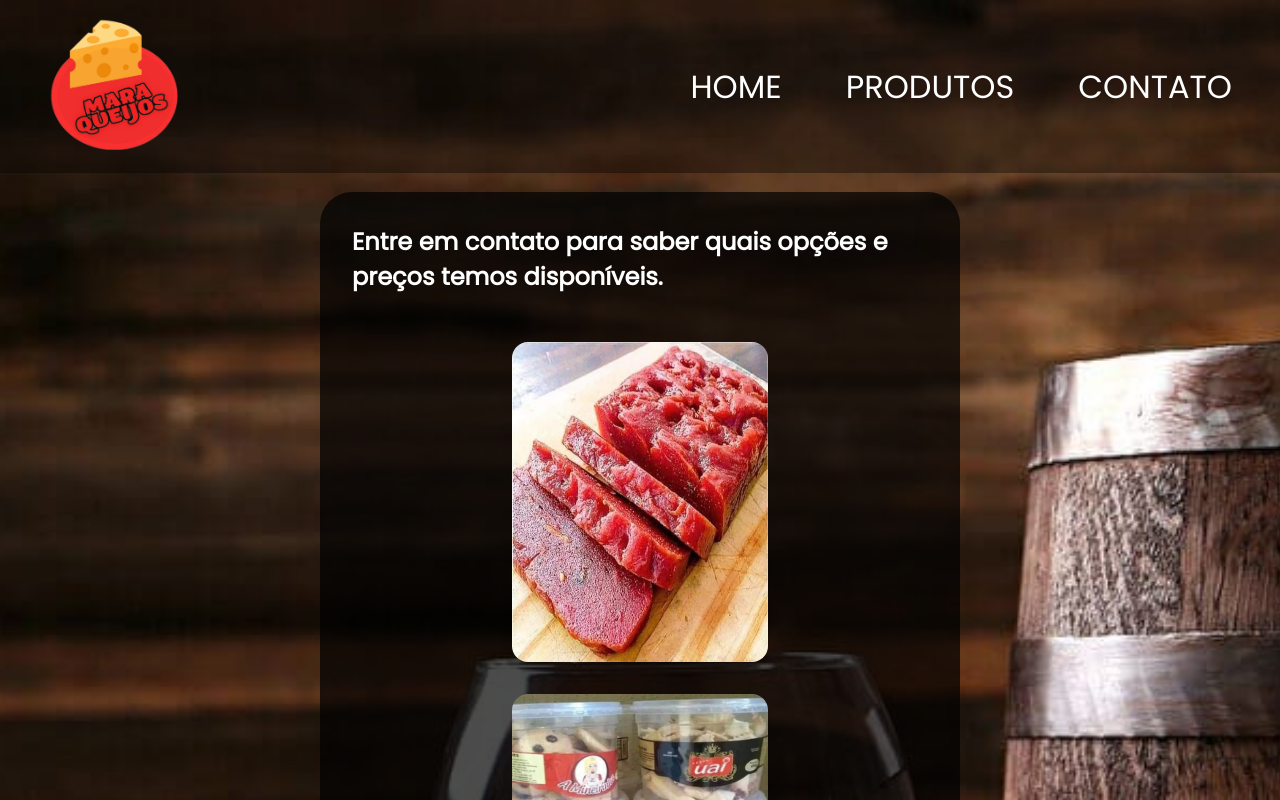
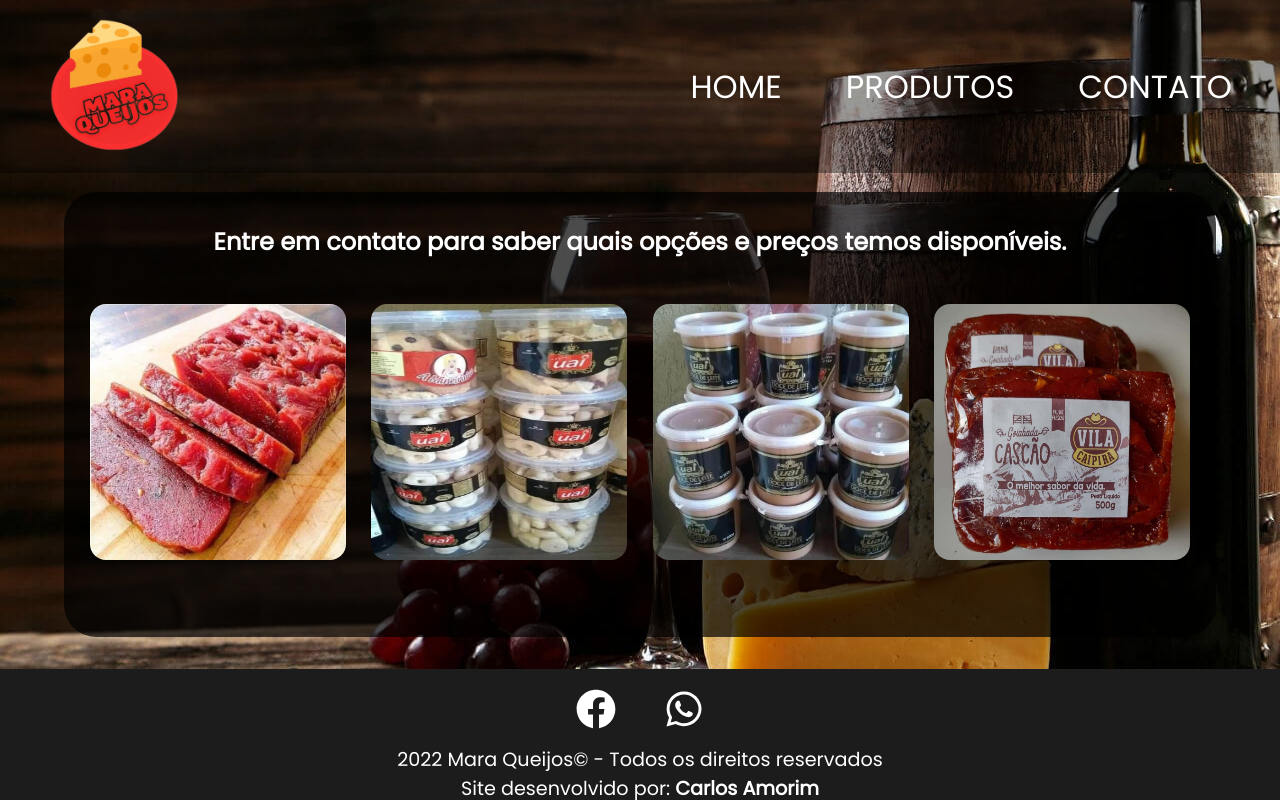
Before and after one commit to CarlosAmorim94/Mara_Queijos, a React (Create React App) app: page /candy in a window 1280 px wide. Shown: the top 800 px of the page. Built offline with nearby package versions, Linux system fonts and the light colour scheme.

Commit message:
Projeto finalizado

```diff
--- a/src/pages/contact/style.js
+++ b/src/pages/contact/style.js
@@ -2,6 +2,7 @@
 
 export const ContentStyled = styled.section`
   width: 100vw;
+  height: auto;
   display: flex;
   flex-wrap: wrap;
   padding-top: 7rem;
--- a/src/pages/product/candy/index.jsx
+++ b/src/pages/product/candy/index.jsx
@@ -1,5 +1,5 @@
 import React from 'react'
-import { Container } from './styles'
+import { ContainerStyled, ContentStyled } from './styles'
 import candy1 from '../../../img/doces/img5.jpg'
 import candy2 from '../../../img/doces/img16.jpg'
 import candy3 from '../../../img/doces/img17.jpg'
@@ -10,9 +10,8 @@
 
 export default function Candy() {
   return (
-    <Container>
-      <section>
-        <div className='content'>
+    <ContainerStyled>
+        <ContentStyled>
 
           <h2>Entre em
             <Link className='link' to="/contact"> contato </Link> para saber quais opções e preços temos disponíveis.</h2>
@@ -26,8 +25,7 @@
 
           </div>
 
-        </div>
-      </section>
-    </Container>
+        </ContentStyled>
+    </ContainerStyled>
   )
 }
--- a/src/pages/product/candy/styles.js
+++ b/src/pages/product/candy/styles.js
@@ -1,29 +1,19 @@
 import styled from "styled-components";
 
-export const Container = styled.main`
-
-  background-image: var(--background);
-  background-color: #cccccc;
-  height: auto;
-  width: 100vw;
-  background-position: center;
-  background-repeat: no-repeat;
-  background-size: cover;
-
-  section {
+export const ContainerStyled = styled.section`
     width: 100vw;
     height: auto;
     display: flex;
     justify-content: center;
     align-items: center;
+`
 
-
-    .content {
+export const ContentStyled = styled.div`
       display: flex;
       justify-content: center;
       align-items: center;
       flex-direction: column;
-      width: 50%;
+      width: 90vw;
       height: auto;
       margin: 12rem 0 2rem 0;
       background-color: rgba(0, 0, 0, 0.7);
@@ -31,22 +21,32 @@
       padding: 2rem;
 
       h2{
+        text-align: center;
         color: white;
       }
 
       .photos {
         margin: 2rem;
-        width: auto;
+        width: inherit;
         display: flex;
         justify-content: center;
         flex-wrap: wrap;
         align-items: center;
 
         img {
-          margin: 1rem;
+          margin: 1vw;
           width: 20vw;
-          height: 40vh;
+          height: 20vw;
           border-radius: 1rem;
+        }
+
+        @media (max-width: 867px) {
+          img {
+          margin: 1vw;
+          width: 35vw;
+          height: 35vw;
+          border-radius: 1rem;
+        }
         }
       }
 
@@ -57,6 +57,6 @@
         color: white;
       }
     }
-  }
+
 
 `
--- a/src/pages/product/cheese/index.jsx
+++ b/src/pages/product/cheese/index.jsx
@@ -1,5 +1,6 @@
 import React from 'react'
-import { Container } from './styles'
+import { ContainerStyled, ContentStyled, GridStyled } from './styles'
+import { Link } from 'react-router-dom'
 import cheese1 from '../../../img/queijos/img1.jpg'
 import cheese2 from '../../../img/queijos/img2.jpg'
 import cheese3 from '../../../img/queijos/img3.jpg'
@@ -21,19 +22,18 @@
 import cheese19 from '../../../img/queijos/img28.jpeg'
 import cheese20 from '../../../img/queijos/img29.jpeg'
 import cheese21 from '../../../img/queijos/img30.jpeg'
-import { Link } from 'react-router-dom'
+
 
 
 export default function Cheese() {
   return (
-    <Container>
-      <section>
-        <div className='content'>
+    <ContainerStyled>
+        <ContentStyled>
 
           <h2>Entre em
             <Link className='link' to="/contact"> contato </Link> para saber quais opções e preços temos disponíveis.</h2>
 
-          <div className='grid'>
+          <GridStyled>
 
             <img src={cheese1} alt="queijo" />
             <img src={cheese2} alt="queijo" />
@@ -57,10 +57,9 @@
             <img src={cheese20} alt="queijo" />
             <img src={cheese21} alt="queijo" />
 
-          </div>
+          </GridStyled>
 
-        </div>
-      </section>
-    </Container>
+        </ContentStyled>
+    </ContainerStyled>
   )
 }
--- a/src/pages/product/cheese/styles.js
+++ b/src/pages/product/cheese/styles.js
@@ -1,54 +1,28 @@
 import styled from "styled-components";
 
-export const Container = styled.main`
-
-  background-image: var(--background);
-  background-color: #cccccc;
-  height: auto;
-  width: 100vw;
-  background-position: center;
-  background-repeat: no-repeat;
-  background-size: cover;
-
-  section {
+export const ContainerStyled = styled.section`
   width: 100vw;
   height: auto;
   display: flex;
   justify-content: center;
   align-items: center;
+`
 
-
-    .content {
+export const ContentStyled = styled.div`
   display: flex;
   justify-content: center;
   align-items: center;
   flex-direction: column;
-      width: auto;
+  width: 90vw;
   height: auto;
-      margin: 15rem 0;
+  margin: 15rem 0 2rem;
   background-color: rgba(0, 0, 0, 0.7);
   border-radius: 2rem;
   padding: 2rem 0;
 
   h2{
+    text-align: center;
     color: white;
-      }
-
-      .grid {
-        margin: 2rem ;
-        display: grid;
-        align-items: center;
-        justify-content: center;
-        grid-template-columns: repeat(7, 10vw);
-
-
-        img {
-          width: 95%;
-          height: 95%;
-          border-radius: 1rem;
-
-        }
-      }
 
     .link {
       text-decoration: none;
@@ -57,6 +31,23 @@
       color: white;
     }
   }
+
+`
+
+export const GridStyled = styled.div`
+  margin: 2rem ;
+  width: inherit;
+  display: flex;
+  flex-wrap: wrap;
+  align-items: center;
+  justify-content: center;
+
+  img {
+    width: 25vw ;
+    height: 25vw;
+    border-radius: 1rem;
+    margin: 1vw;
+
   }
 
 `
--- a/src/pages/product/wine/index.jsx
+++ b/src/pages/product/wine/index.jsx
@@ -1,5 +1,5 @@
 import React from 'react'
-import { Container } from './styles'
+import { ContainerStyled, ContentStyled } from './styles'
 import wine1 from '../../../img/vinhos/img19.jpg'
 
 
@@ -8,17 +8,17 @@
 
 export default function Wine() {
   return (
-    <Container>
-      <section>
-        <div className='content'>
+    <ContainerStyled>
+
+        <ContentStyled>
 
           <h2>Entre em
             <Link className='link' to="/contact"> contato </Link> para saber quais opções e preços temos disponíveis.</h2>
 
           <img src={wine1} alt="vinho" />
 
-        </div>
-      </section>
-    </Container>
+        </ContentStyled>
+
+    </ContainerStyled>
   )
 }
--- a/src/pages/product/wine/styles.js
+++ b/src/pages/product/wine/styles.js
@@ -1,41 +1,33 @@
 import styled from "styled-components";
 
-export const Container = styled.main`
-
-  background-image: var(--background);
-  background-color: #cccccc;
-  height: auto;
-  width: 100vw;
-  background-position: center;
-  background-repeat: no-repeat;
-  background-size: cover;
-
-  section {
+export const ContainerStyled = styled.section`
   width: 100vw;
   height: auto;
   display: flex;
   justify-content: center;
   align-items: center;
+`
 
-
-    .content {
+export const ContentStyled = styled.div`
   display: flex;
   justify-content: center;
   align-items: center;
   flex-direction: column;
-      width: auto;
+  width: 90vw;
   height: auto;
-      margin: 15rem 0;
-      z-index: 1000;
+  margin: 15rem 0 2rem;
   background-color: rgba(0, 0, 0, 0.7);
   border-radius: 2rem;
   padding: 2rem 0;
 
   h2{
+    width: inherit;
+    text-align: center;
     color: white;
   }
 
   img {
+
     margin: 2rem;
     width: 95%;
     height: 95%;
@@ -49,7 +41,7 @@
     cursor: pointer;
     color: white;
   }
-    }
-  }
+
+
 
 `
```
Lines whose indentation alone changed are shown as unchanged.
